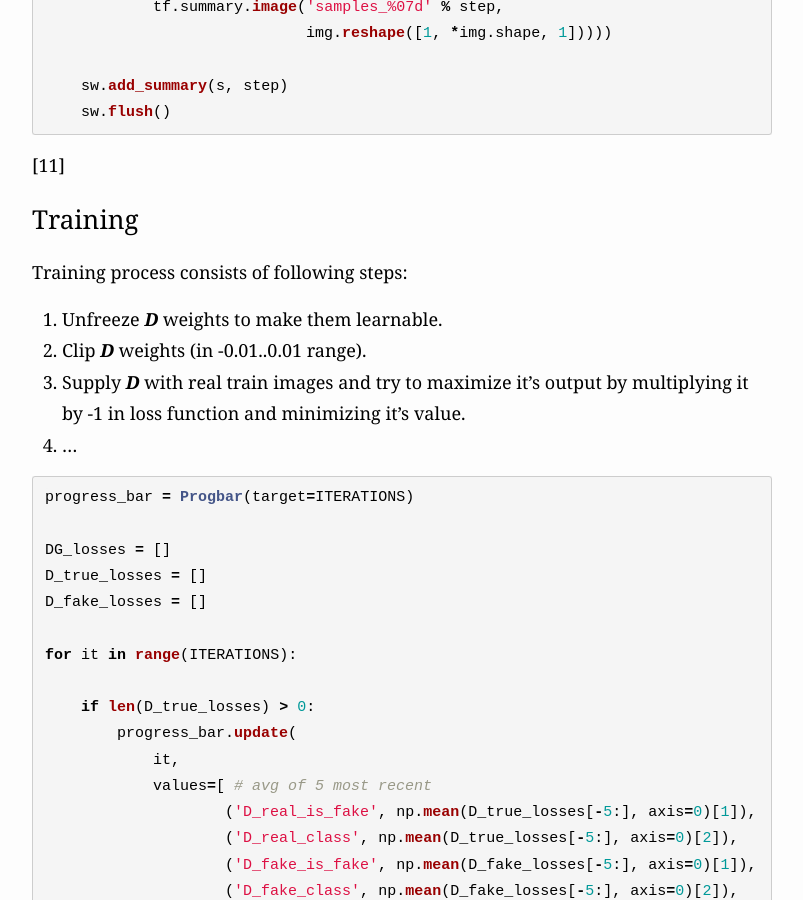
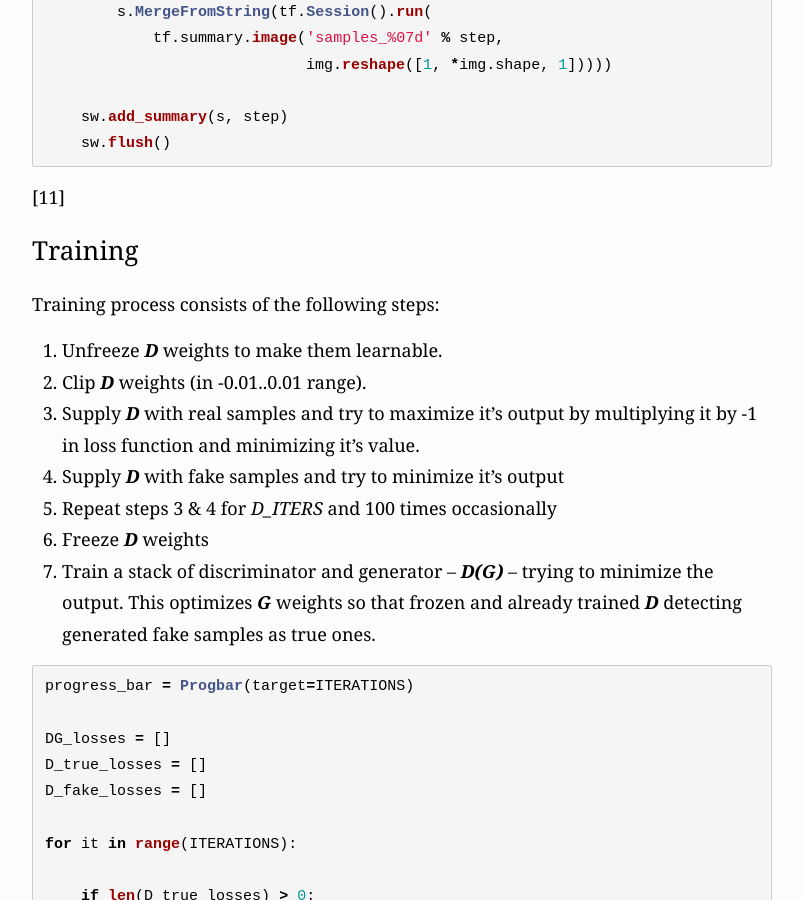
Before and after one commit to myurasov/myurasov.github.io, a Jekyll site: the page built from _posts/2017-08-29-wasserstein-gan-keras.md, in a window 1280 px wide and 900 px high, scrolled down 10766 px. Shown: the whole window, without its empty margins (238-1041 px from the left). Built offline with Jekyll 4.4.1, drawn with Linux system fonts in a browser that asks for light colours; comment, search, counter and statistics services are not loaded.

Commit message:
More code

````diff
--- a/_posts/2017-08-29-wasserstein-gan-keras.md
+++ b/_posts/2017-08-29-wasserstein-gan-keras.md
@@ -409,12 +414,15 @@ def update_tb_summary(step, write_sample_images=True):
 
 ### Training
 
-Training process consists of following steps:
+Training process consists of the following steps:
 
 1. Unfreeze _**D**_ weights to make them learnable.
 1. Clip _**D**_ weights (in -0.01..0.01 range).
-1. Supply _**D**_ with real train images and try to maximize it's output by multiplying it by -1 in loss function and minimizing it's value.
-1. ...
+1. Supply _**D**_ with real samples and try to maximize it's output by multiplying it by -1 in loss function and minimizing it's value.
+1. Supply _**D**_ with fake samples and try to minimize it's output
+1. Repeat steps 3 & 4 for *D_ITERS* and 100 times occasionally
+1. Freeze _**D**_ weights
+1. Train a stack of discriminator and generator – _**D(G)**_ – trying to minimize the output. This optimizes _**G**_ weights so that frozen and already trained _**D**_ detecting generated fake samples as true ones.
 
 ```python
 progress_bar = Progbar(target=ITERATIONS)
````
Also changed, not shown: other parts of _posts/2017-08-29-wasserstein-gan-keras.md (+7 -0 lines).
